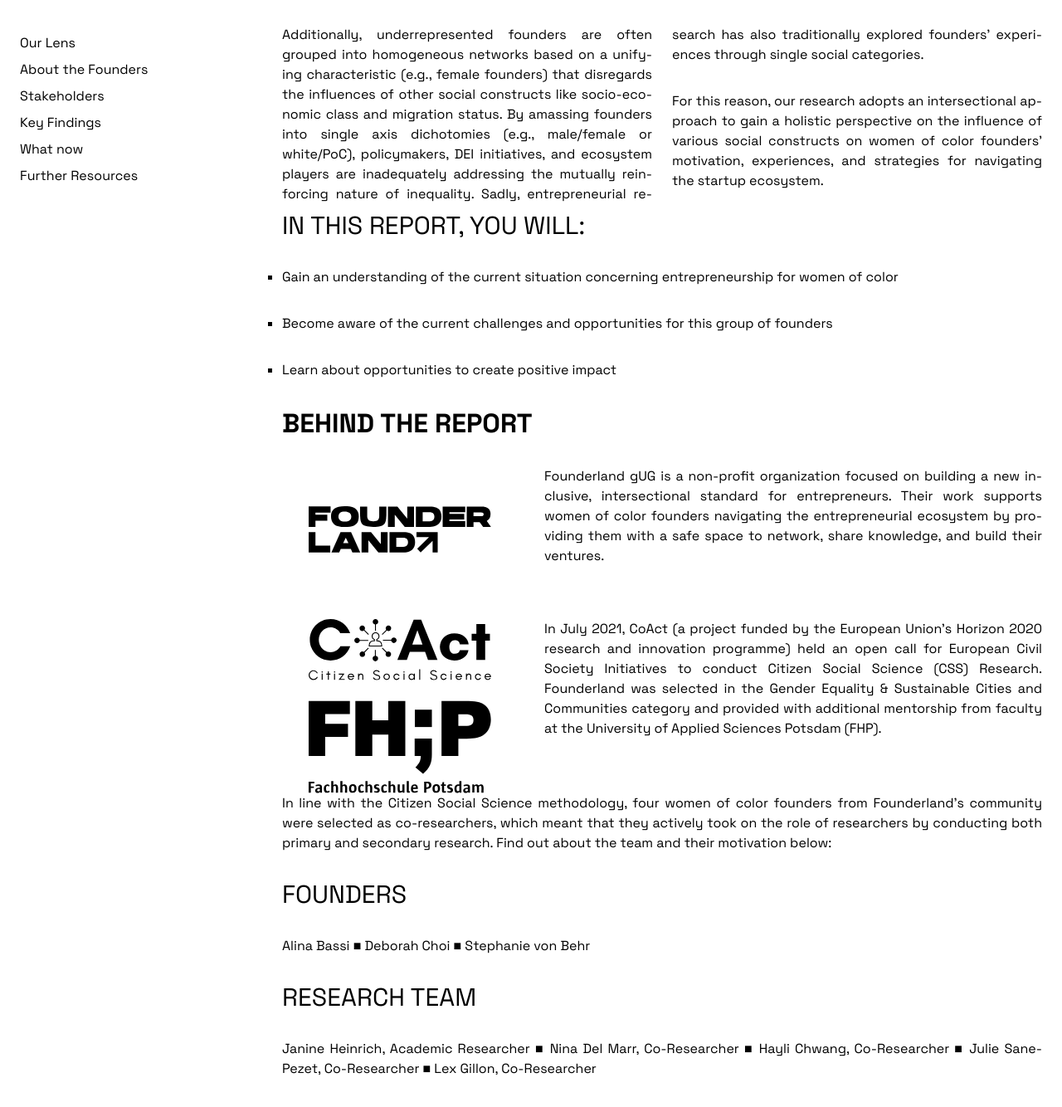
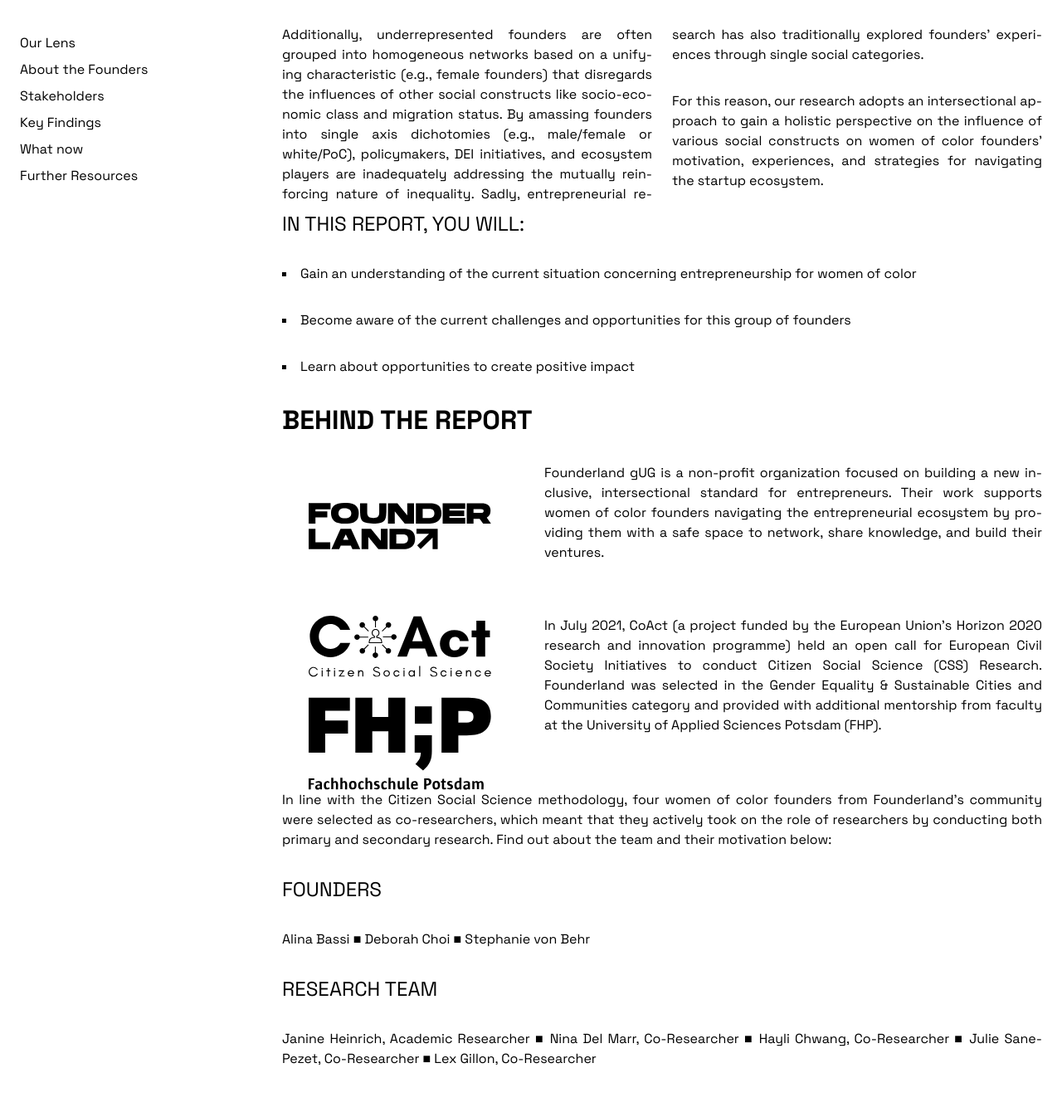
Before and after one commit to Founderland/Report, a Jekyll site: the page built from index.html, in a window 1280 px wide and 1400 px high, scrolled down 1253 px. Shown: the top 1334 px of the window at 83% size. Built offline with Jekyll 4.4.1, drawn with Linux system fonts in a browser that asks for light colours.

Commit message:
partners tweaks. h3 resize.

```diff
--- a/_includes/section_1-our_lens.html
+++ b/_includes/section_1-our_lens.html
@@ -19,16 +19,16 @@
 
 <h2>Behind the Report</h2>
 
-<div class="md:grid md:grid-cols-3 md:gap-8">
+<div class="md:grid md:grid-cols-3 md:gap-8 md:mb-8">
     <div class="col-span-1 flex items-center justify-center md:px-8">
         <img class="w-full" src="assets/images/Founderland_Logo.svg" alt="Founderland Logo">
     </div>
-    <p class="col-span-2">Founderland gUG is a non-profit organization focused on building a new inclusive, intersectional standard for entrepreneurs. Their work supports women of color founders navigating the entrepreneurial ecosystem by providing them with a safe space to network, share knowledge, and build their ventures.</p>
+    <p class="col-span-2 md:mb-0">Founderland gUG is a non-profit organization focused on building a new inclusive, intersectional standard for entrepreneurs. Their work supports women of color founders navigating the entrepreneurial ecosystem by providing them with a safe space to network, share knowledge, and build their ventures.</p>
     <div class="col-span-1 flex items-center justify-center flex-col md:px-8">
         <img class="w-full" src="assets/images/CoAct_Logo-bw.svg" alt="CoAct Logo">
         <img class="w-full mt-6" src="assets/images/FHP_Logo-bw.svg" alt="FHP Logo">
     </div>
-    <p class="col-span-2">In July 2021, CoAct (a project funded by the European Union's Horizon 2020 research and innovation programme) held an open call for European Civil Society Initiatives to conduct Citizen Social Science (CSS) Research. Founderland was selected in the Gender Equality & Sustainable Cities and Communities category and provided with additional mentorship from faculty at the University of Applied Sciences Potsdam (FHP).</p>
+    <p class="col-span-2 md:mb-0">In July 2021, CoAct (a project funded by the European Union's Horizon 2020 research and innovation programme) held an open call for European Civil Society Initiatives to conduct Citizen Social Science (CSS) Research. Founderland was selected in the Gender Equality & Sustainable Cities and Communities category and provided with additional mentorship from faculty at the University of Applied Sciences Potsdam (FHP).</p>
 </div>
 
 <p>In line with the Citizen Social Science methodology, four women of color founders from Founderland's community were selected as co-researchers, which meant that they actively took on the role of researchers by conducting both primary and secondary research. Find out about the team and their motivation below: </p>
--- a/assets/styles/input.css
+++ b/assets/styles/input.css
@@ -122,7 +122,7 @@
         line-height: 40px;
     }
     h3 {
-        @apply text-3xl;
+        @apply text-2xl;
     }
     .lead {
         /* @apply text-2xl; */
@@ -178,7 +178,7 @@
 
 /* #Lists */
 ul li {
-    list-style: square outside;
+    list-style: square inside;
 }
 
 
--- a/assets/styles/output.css
+++ b/assets/styles/output.css
@@ -946,8 +946,8 @@
   }
 
   h3 {
-    font-size: 1.875rem;
-    line-height: 2.25rem;
+    font-size: 1.5rem;
+    line-height: 2rem;
   }
 
   .lead {
@@ -1006,7 +1006,7 @@
 /* #Lists */
 
 ul li {
-  list-style: square outside;
+  list-style: square inside;
 }
 
 /* 2. Components
@@ -1419,16 +1419,8 @@
     gap: 2rem;
   }
 
-  .md\:p-6 {
-    padding: 1.5rem;
-  }
-
   .md\:p-16 {
     padding: 4rem;
-  }
-
-  .md\:p-8 {
-    padding: 2rem;
   }
 
   .md\:px-8 {
```
